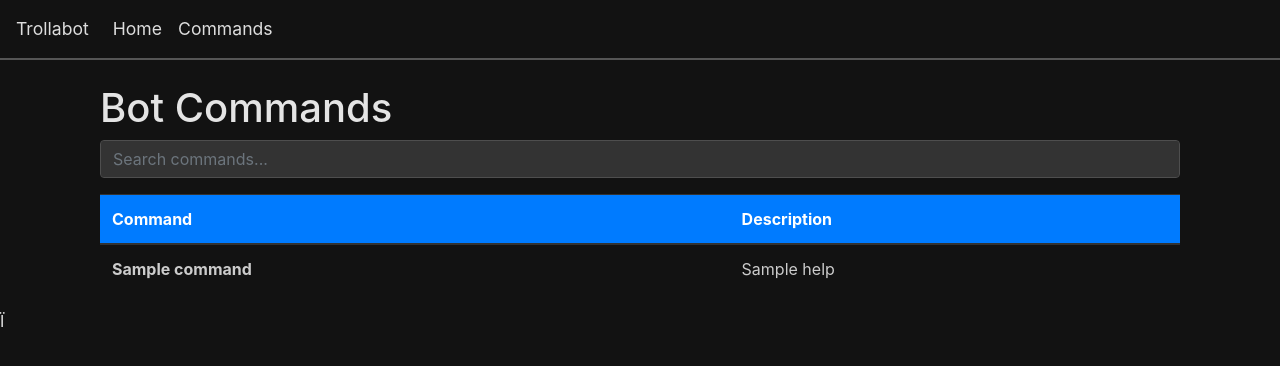
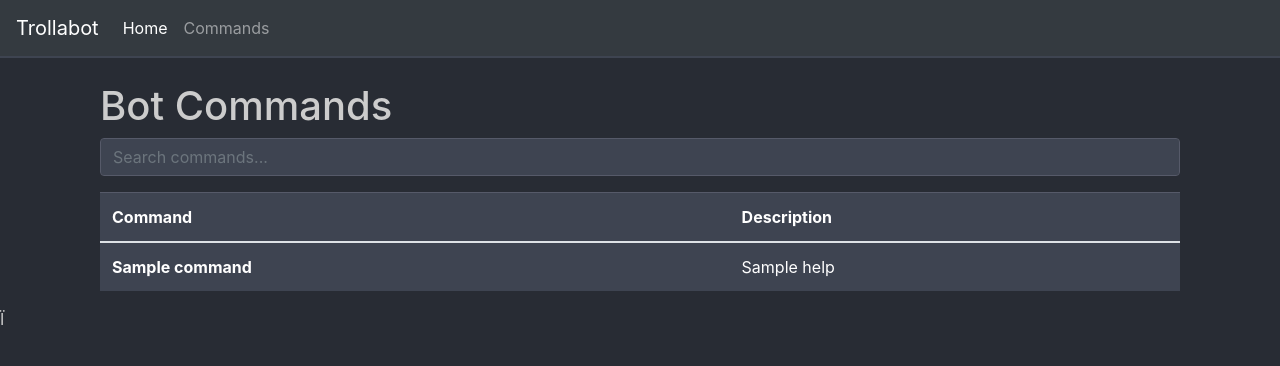
Before and after one commit to joshcough/trollabot_python, a Flask app: template web/templates/commands.html in a window 1280 px wide. Shown: the top 366 px of the page. Run offline with Flask 3, Linux system fonts and the light colour scheme; the template is opened without the code that fills it: most values are stand-ins (such as "Sample title", 1, 10 or a date in 2020); parts of the project's set-up code (start-up, migrations or seed data) failed here and were passed over; some libraries are stand-ins or nearby versions.

Commit message:
css fixes, running bot in background thread

```diff
--- a/bot/trollabot/trollabot.py
+++ b/bot/trollabot/trollabot.py
@@ -4,6 +4,7 @@
 import sys
 from threading import Thread
 
+from flask import Flask
 from sqlalchemy import create_engine
 from sqlalchemy.orm import sessionmaker
 from testcontainers.postgres import PostgresContainer
@@ -16,8 +17,8 @@
 def run_with_pg_connection_string(conn_str, on_engine_create) -> None:
     if conn_str.startswith("postgres://"):
         conn_str = conn_str.replace("postgres://", "postgresql://", 1)
+    run_bot(conn_str, on_engine_create)
     run_webapp(conn_str)
-    run_bot(conn_str, on_engine_create)
 
 def run_bot(conn_str, on_engine_create):
     print("running bot")
@@ -31,23 +32,24 @@
     make_shutdown_handler(reactor, db_session)
 
     _: TwitchIRCBot = TwitchIRCBot(connection, db_api)
-    reactor.process_forever()
 
-    db_session.close()
-    Base.metadata.drop_all(bind=engine)
+    def go():
+        print("RUNNING IRC BOT")
+        reactor.process_forever()
+        db_session.close()
+        Base.metadata.drop_all(bind=engine)
+
+    bot_thread: Thread = Thread(target=go)
+    bot_thread.daemon = True
+    bot_thread.start()
 
 def run_webapp(conn_str):
     if os.getenv("TROLLABOT_WEBAPP") == "enabled":
-        app = create_app(conn_str)
-        port = int(os.environ.get('PORT', 5000))
-
-        def go():
-            print("RUNNING WEBAPP")
-            app.run(debug=False, host='0.0.0.0', port=port)
-
-        webapp_thread = Thread(target=go)
-        webapp_thread.daemon = True
-        webapp_thread.start()
+        app: Flask = create_app(conn_str)
+        port: int = int(os.environ.get('PORT', 5000))
+        debug_mode: bool = os.getenv("ENV") != "prod"
+        print("RUNNING WEBAPP")
+        app.run(debug=debug_mode, host='0.0.0.0', port=port)
 
 def run_via_test_container() -> None:
     with PostgresContainer("postgres:latest") as postgres:
--- a/web/templates/base.html
+++ b/web/templates/base.html
@@ -7,65 +7,49 @@
     <!-- Bootstrap CSS -->
     <link rel="stylesheet" href="https://stackpath.bootstrapcdn.com/bootstrap/4.5.2/css/bootstrap.min.css">
     <style>
-    /* Dark theme adjustments */
-    body, .navbar, .footer {
-        background-color: #121212 !important; /* Dark background */
-        color: #e4e4e4 !important; /* Light text */
+    body {
+        background-color: #282c34; /* Dark gray background */
+        color: #CCCCCC; /* Lighter text */
     }
 
     a, .navbar-brand, .nav-link {
-        color: #9A9A9A !important; /* Lighter text for links */
+        color: #ABB2BF; /* Slightly lighter text for links for better readability */
     }
 
     a:hover, .navbar-brand:hover, .nav-link:hover {
-        color: #ffffff !important; /* White text on hover */
+        color: #E6E6E6; /* Brighter color on hover */
     }
 
+    /* Table styles */
     .table {
-        color: #cccccc;
+        background-color: #3E4451; /* Lighter than body background for contrast */
+        color: #FFF; /* White text for readability */
     }
 
     .table th, .table td {
-        border-color: #323232 !important; /* Darker borders for table cells */
+        border-color: #565A69; /* Darker borders for table cells for subtle contrast */
     }
 
     .table-hover tbody tr:hover {
-        background-color: #2a2a2a !important; /* Hover color for table rows */
+        background-color: #4E5360; /* Hover color for table rows */
+    }
+
+    /* Navbar adjustments for better contrast */
+    .navbar {
+        background-color: #21252B; /* Dark but slightly lighter than body for distinction */
+        border-bottom: 2px solid #3E4451; /* Border for separation from the content */
     }
 
     .form-control {
-        background-color: #333333;
-        border-color: #4e4e4e;
-        color: #e4e4e4;
+        background-color: #3E4451;
+        border-color: #565A69;
+        color: #FFF;
     }
 
     .form-control:focus {
-        background-color: #333333;
-        border-color: #555555;
-        color: #e4e4e4;
+        border-color: #ABB2BF;
+        color: #FFF;
     }
-
-    /* Custom table header style adjusted for dark theme */
-    thead th {
-        background-color: #007bff;
-        color: white;
-    }
-
-    /* Navbar adjustments */
-    .navbar {
-        background-color: #333; /* Slightly lighter than pure black for contrast */
-        border-bottom: 2px solid #555; /* Subtle border for visual separation */
-    }
-
-    .navbar-brand, .navbar-nav .nav-link {
-        font-size: 1.1rem; /* Increase the font size */
-        color: #ddd !important; /* Ensure text color is light for contrast */
-    }
-
-    .navbar-brand:hover, .navbar-nav .nav-link:hover {
-        color: #ffffff !important; /* Brighter color on hover for better visibility */
-    }
-
     </style>
 </head>
 <body>
--- a/web/templates/home.html
+++ b/web/templates/home.html
@@ -1,10 +1,10 @@
 <!-- templates/home.html -->
 {% extends 'base.html' %}
 
-{% block title %}Welcome to My Twitch Bot Website{% endblock %}
+{% block title %}Welcome to Trollabot{% endblock %}
 
 {% block content %}
-<h1>Welcome to my Twitch bot website!</h1>
-<p>This is the home page for my awesome Twitch bot. Stay tuned for more features!</p>
+<h1>Welcome to Trollabot's website!</h1>
+<p>For now, head over to the commands page, and stay tuned for more features.</p>
 
 {% endblock %}
```
